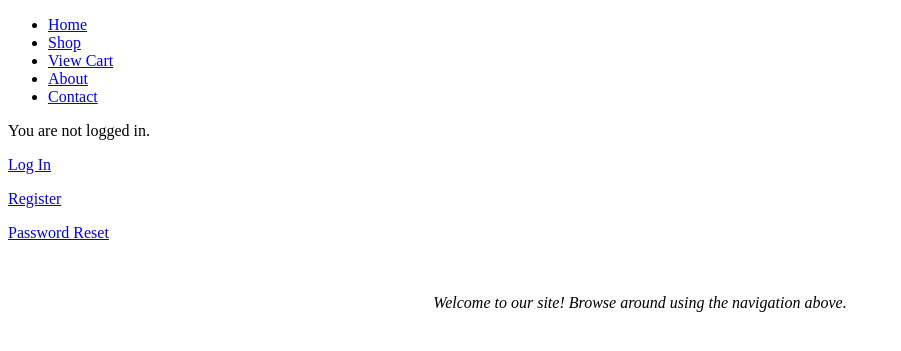
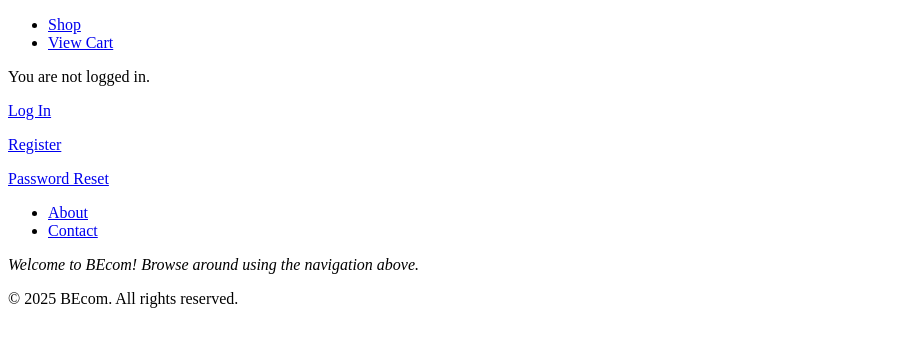
Before and after one commit to bmonagan/E-Commerce-Backend, a Django app: page / in a window 1280 px wide. Shown: the top 351 px of the page, without its empty margins (0-901 px from the left). Run offline with Django 5.2, Linux system fonts and the light colour scheme.

Commit message:
small imporovments to some of the html. also got rid of the shop which was in main app.

```diff
--- a/BEcom/cart/templates/cart/product_list.html
+++ b/BEcom/cart/templates/cart/product_list.html
@@ -6,15 +6,18 @@
 </head>
 <body>
 <h1>Product Catalog</h1>
+<li><a href="{% url 'home' %}" title="Go to Home">Home</a></li>
+<li><a href="{% url 'cart:view_cart' %}">View Cart</a></li>
 <ul>
 {% for product in products %}
 <li>
-<img src="{{ product.image.url }}" alt="{{ product.name }}" width="200" height="150">
+<img src="{{ product.image.url }}" alt="{{ product.name }}" width="100" height="75">
 <h2>{{ product.name }}</h2>
 <p>{{ product.description }}</p>
 <p>Price: ${{ product.price }}</p>
 <a href="{% url 'cart:add_to_cart' product.id %}">Add to Cart</a>
 </li>
+
 {% endfor %}
 </ul>
 </body>
--- a/BEcom/main/urls.py
+++ b/BEcom/main/urls.py
@@ -16,6 +16,5 @@ urlpatterns = [
     path('about/', views.about, name='about'),
     path('contact/', views.contact, name='contact'),
     path('register/', views.register, name='register'),
-    path('shop/', views.shop, name='shop'),
     path('cart/', include('cart.urls', namespace='cart')),
 ] + static(settings.MEDIA_URL, document_root=settings.MEDIA_ROOT)
--- a/BEcom/main/views.py
+++ b/BEcom/main/views.py
@@ -33,9 +33,3 @@ def register(request):
             return redirect('posts')
         else:
             return render(request, 'registration/register.html', {'form': form})
-
-
-
-# Shopping Cart and Products
-def shop(request):
-    return render(request, 'shop.html')
--- a/BEcom/templates/home.html
+++ b/BEcom/templates/home.html
@@ -5,28 +5,84 @@
 {% block head %}
 {{ block.super }} {# Includes head content from base.html #}
 <style>
+  html {
+    height: 100%;
+    margin: 0;
+    padding: 0;
+  }
   body {
     font-family: -apple-system, BlinkMacSystemFont, "Segoe UI", Roboto, "Helvetica Neue", Arial, sans-serif;
     line-height: 1.6;
-    margin: 0;
-    padding: 0;
+    margin: 0; /* Reset default margin */
+    padding: 0; /* Reset default padding */
     background-color: #f8f9fa; /* Light grey background */
     color: #212529; /* Dark text color */
+    display: flex; /* Use flexbox for body */
+    flex-direction: column; /* Stack children vertically */
+    min-height: 100vh; /* Ensure body takes at least full viewport height */
   }
   .container {
     width: 90%;
     max-width: 960px; /* Max width for larger screens */
-    margin: 20px auto;
+    margin: 20px auto; /* Top/bottom margins + auto for horizontal centering */
     padding: 20px;
     background-color: #ffffff; /* White content background */
     border-radius: 8px;
     box-shadow: 0 0 10px rgba(0, 0, 0, 0.1);
+    display: flex;
+    flex-direction: column;
+    flex-grow: 1; /* Allows container to grow and fill available space in body */
   }
+  header.page-header {
+    width: 100%;
+    margin-bottom: 20px;
+  }
+  main.page-content {
+    flex-grow: 1; /* Allows main content to expand and push footer down within container */
+    width: 100%;
+  }
+  footer.page-footer {
+    width: 100%; /* Ensure footer spans the width of its parent (.container) */
+    background-color: #343a40; /* Dark background for footer */
+    color: #ffffff;
+    padding: 20px 0; /* Padding inside the footer */
+    margin-top: 30px; /* Space above the footer, ensuring it's distinct */
+    text-align: center;
+    border-radius: 5px; /* Match other container elements */
+  }
+  footer.page-footer ul {
+    list-style: none;
+    padding: 0;
+    margin: 0 0 10px 0;
+  }
+  footer.page-footer ul li {
+    display: inline;
+    margin-right: 15px;
+  }
+  footer.page-footer ul li:last-child {
+    margin-right: 0;
+  }
+  footer.page-footer ul li a {
+    color: #ffffff;
+    text-decoration: none;
+    padding: 8px 15px;
+    border-radius: 4px;
+    transition: background-color 0.3s ease;
+  }
+  footer.page-footer ul li a:hover {
+    background-color: #007bff; /* Blue for hover */
+    color: #ffffff;
+    text-decoration: none;
+  }
+  footer.page-footer p {
+    margin: 5px 0 0 0; /* Adjusted margin for footer paragraphs */
+    font-size: 0.9rem;
+  }
+
   /* Navigation Bar */
   nav.main-nav {
-    background-color: #343a40; /* Dark background for nav */
+    background-color: #343a40;
     padding: 10px 0;
-    margin-bottom: 20px;
     border-radius: 5px;
   }
   nav.main-nav ul {
@@ -50,8 +106,8 @@
     transition: background-color 0.3s ease;
   }
   nav.main-nav ul li a:hover,
-  nav.main-nav ul li a.active { /* Style for active link */
-    background-color: #007bff; /* Blue for hover/active */
+  nav.main-nav ul li a.active {
+    background-color: #007bff;
     color: #ffffff;
   }
 
@@ -59,23 +115,23 @@
   .user-info, .guest-info {
     padding: 15px;
     margin-bottom: 20px;
-    border: 1px solid #dee2e6; /* Light border */
+    border: 1px solid #dee2e6;
     border-radius: 5px;
-    background-color: #e9ecef; /* Slightly off-white background */
+    background-color: #e9ecef;
   }
   .user-info p, .guest-info p {
     margin: 8px 0;
   }
   a {
-    color: #007bff; /* Standard blue for links */
+    color: #007bff;
     text-decoration: none;
   }
   a:hover {
     text-decoration: underline;
-    color: #0056b3; /* Darker blue on hover */
+    color: #0056b3;
   }
   button[type="submit"] {
-    background-color: #dc3545; /* Red for logout/action */
+    background-color: #dc3545;
     color: white;
     padding: 10px 15px;
     border: none;
@@ -84,25 +140,25 @@
     font-size: 0.95rem;
   }
   button[type="submit"]:hover {
-    background-color: #c82333; /* Darker red on hover */
+    background-color: #c82333;
   }
   /* Messages and Errors */
   .messages, .form-errors {
     list-style: none;
     padding: 10px 15px;
-    margin: 0 0 20px 0; /* Standardized margin */
+    margin: 0 0 20px 0;
     border-radius: 5px;
   }
   .messages li, .form-errors li {
     padding: 3px 0;
   }
-  .messages { /* Django messages styling */
-    background-color: #d4edda; /* Green for success/info */
+  .messages {
+    background-color: #d4edda;
     border: 1px solid #c3e6cb;
     color: #155724;
   }
-  .form-errors { /* Form errors styling */
-    background-color: #f8d7da; /* Red for errors */
+  .form-errors {
+    background-color: #f8d7da;
     border: 1px solid #f5c6cb;
     color: #721c24;
   }
@@ -112,18 +168,17 @@
 {% block content %}
 <div class="container">
 
+  <header class="page-header">
     {# Main Navigation - Common for all users #}
     <nav class="main-nav">
       <ul>
-      {# Add 'active' class dynamically if you have a way to detect current page, e.g. based on request.resolver_match.url_name #}
-      <li><a href="{% url 'home' %}" title="Go to Home">Home</a></li>
         <li><a href="{% url 'cart:product_list' %}" title="Browse Shop">Shop</a></li>
         <li><a href="{% url 'cart:view_cart' %}">View Cart</a></li>
-      <li><a href="{% url 'about' %}" title="About Us">About</a></li>
-      <li><a href="{% url 'contact' %}" title="Contact Us">Contact</a></li>
       </ul>
     </nav>
+  </header>
 
+  <main class="page-content">
     {# Django Messages #}
     {% if messages %}
     <ul class="messages">
@@ -142,7 +197,7 @@
           {{ errors|join:", " }}
       </li>
       {% endfor %}
-    {% if form.non_field_errors %} {# Handle non-field errors separately #}
+      {% if form.non_field_errors %}
         <li>{{ form.non_field_errors|join:", " }}</li>
       {% endif %}
     </ul>
@@ -153,7 +208,6 @@
     <div class="user-info">
       <p>Hi <strong>{{ user.username }}</strong>!</p>
       <p><a href="{% url 'password_change' %}">Password Change</a></p>
-    {# Logout Form #}
       <form action="{% url 'logout' %}" method="post" style="display: inline;">
         {% csrf_token %}
         <button type="submit">Log Out</button>
@@ -167,11 +221,16 @@
       <p><a href="{% url 'password_reset' %}">Password Reset</a></p>
     </div>
     {% endif %}
+  </main>
 
-  {# You can add more page-specific content here #}
-  <div style="padding-top: 20px; text-align: center;">
-      <p><em>Welcome to our site! Browse around using the navigation above.</em></p>
-  </div>
+  <footer class="page-footer">
+    <ul>
+      <li><a href="{% url 'about' %}" title="About Us">About</a></li>
+      <li><a href="{% url 'contact' %}" title="Contact Us">Contact</a></li>
+    </ul>
+    <p><em>Welcome to BEcom! Browse around using the navigation above.</em></p>
+    <p>&copy; {% now "Y" %} BEcom. All rights reserved.</p>
+  </footer>
 
 </div>
 {% endblock %}
```
Also changed, not shown: BEcom/databases/db.sqlite3. Lines whose indentation alone changed are shown as unchanged.
